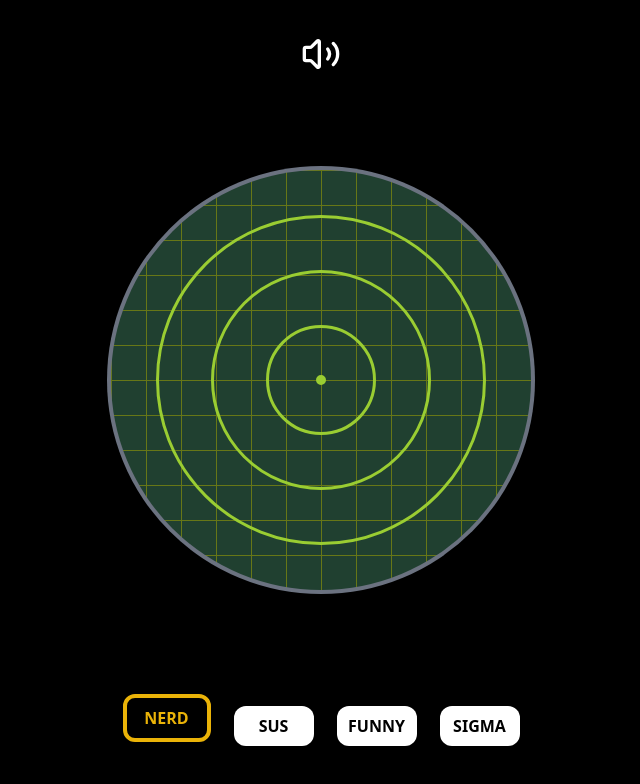
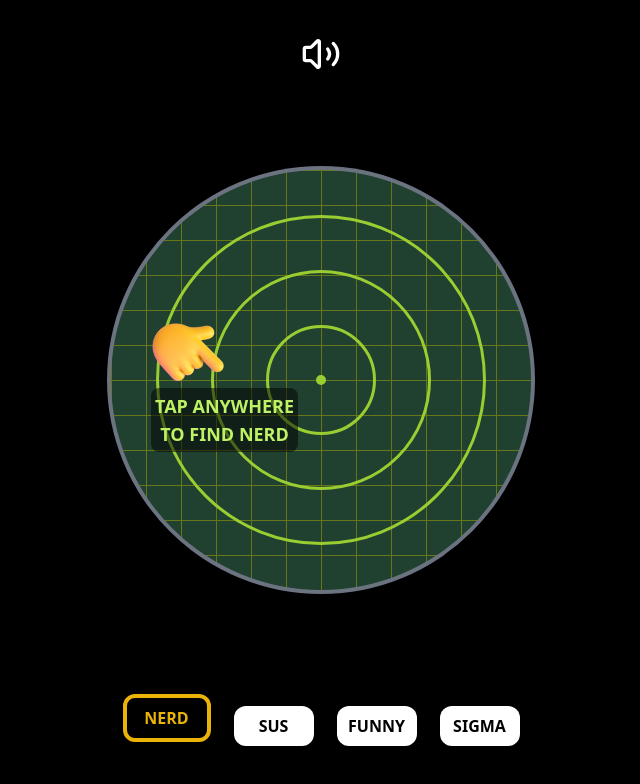
Before and after one commit to IgnisDa/nerdar, a SvelteKit app: page / in a window 1280 px wide. Shown: the top 784 px of the page, without its empty margins (319-959 px from the left). Built offline with nearby package versions, Linux system fonts and the light colour scheme; no server answers; what tailwindcss-debug-screens would draw is missing.

Commit message:
feat: add instructions

```diff
--- a/src/routes/+page.svelte
+++ b/src/routes/+page.svelte
@@ -131,6 +131,20 @@
                     .emojiPosition.y}px;"
             />
             <div class="radar-line h-full w-full" />
+        {:else}
+            <div class="absolute left-10 ">
+                <img
+                    src="/pointing-hand.png"
+                    alt="Pointing Hand"
+                    class="h-20 w-20 rotate-45"
+                />
+                <p
+                    class="text-lg text-lime-300 bg-black/50 p-1 rounded-lg text-center font-bold uppercase"
+                >
+                    <span class="block">Tap anywhere</span>
+                    <span class="block">to find {selectedMode.name}</span>
+                </p>
+            </div>
         {/if}
     </div>
 
```
Also changed, not shown: static/pointing-hand.png (added).
